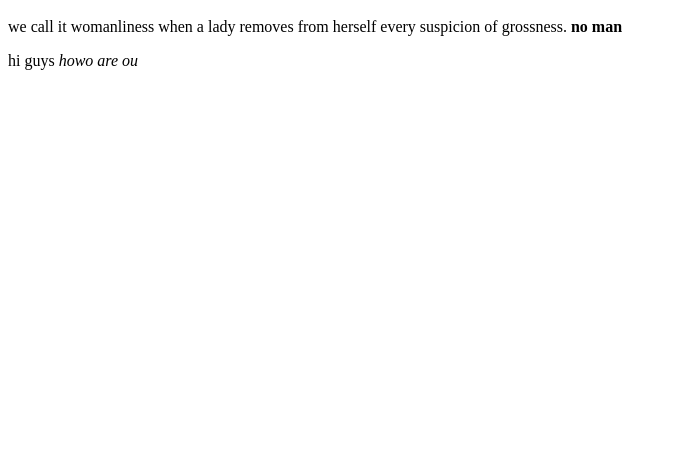
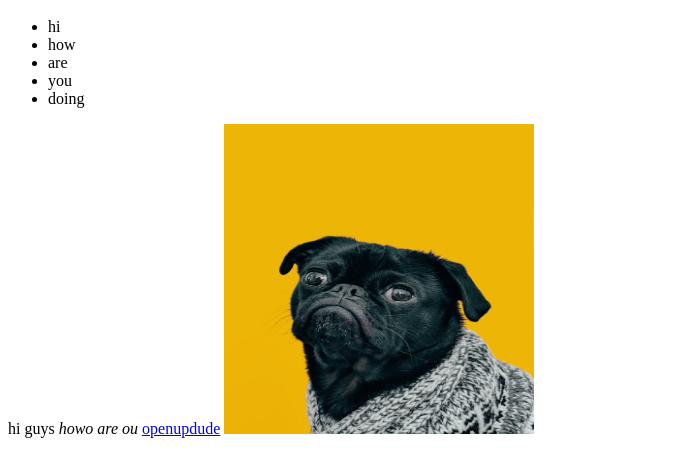
Before and after one commit to Jimboni-tech/TheOdinProject, a plain HTML site: page index.html in a window 1280 px wide. Shown: the part 48-524 px from the top of the page, without its empty margins (0-677 px from the left). Drawn offline with Linux system fonts and the light colour scheme.

Commit message:
added images, links, and lists to website

```diff
--- a/index.html
+++ b/index.html
@@ -7,10 +7,18 @@
 <body>
     <h1>how are you doing</h1>
     <p>
-        we call it womanliness when a lady removes from herself every suspicion of grossness. <strong> no man</strong>
+        <ul>
+            <li>hi</li>
+            <li>how</li>
+            <li>are</li>
+            <li>you</li>
+            <li>doing</li>
+        </ul>
     </p>
     <p>
-        hi guys <em>howo are ou</em>
+        hi guys <em>howo are ou</em> <a href = "pages/about.html">openupdude</a>
+
+        <img src = "./images/dog.jpg" alt = "Dog" height = "310" width = "310">
     </p>
 </body>
 </html>
```
Also changed, not shown: pages/about.html (added, +10 -0 lines), images/dog.jpg (added).
